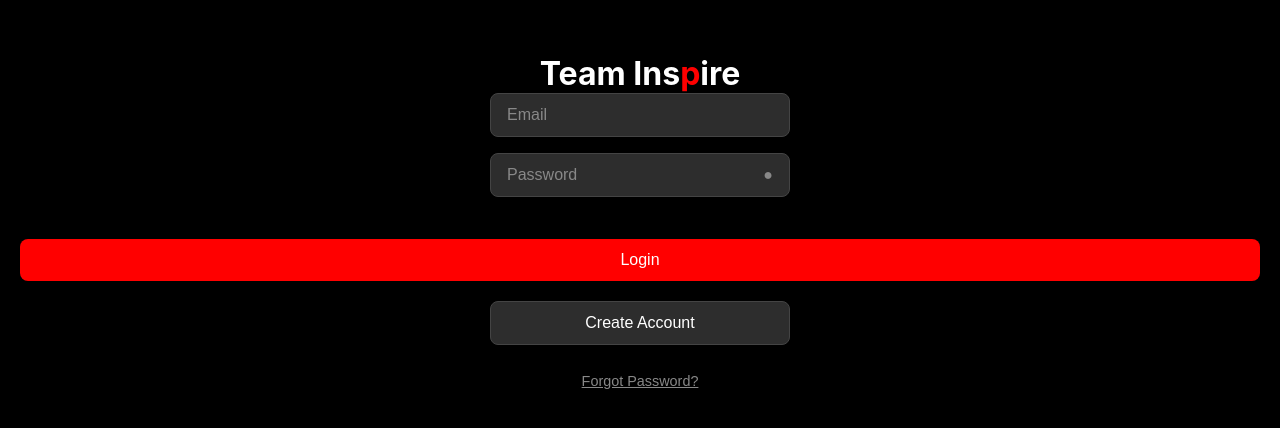
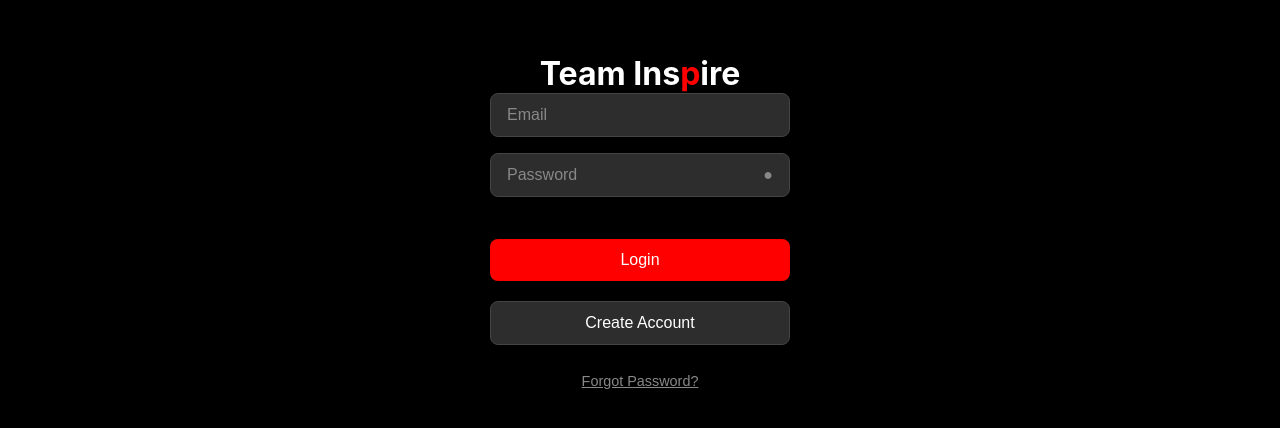
Before and after one commit to CardChase151/BandOfBrothers, a React (Create React App) app: page / in a window 1280 px wide. Shown: the part 170-598 px from the top of the page. Built offline with nearby package versions, Linux system fonts and the light colour scheme; no server answers.

Commit message:
Fix button widths on desktop

```diff
--- a/src/onboarding/createAccount.js
+++ b/src/onboarding/createAccount.js
@@ -130,6 +130,7 @@ function CreateAccount() {
         className="button-primary"
         onClick={handleCreateAccount}
         disabled={isCreatingAccount}
+        style={{ maxWidth: '300px' }}
       >
         {isCreatingAccount ? (
           <div style={{ display: 'flex', alignItems: 'center', justifyContent: 'center', gap: '8px' }}>
--- a/src/onboarding/login.js
+++ b/src/onboarding/login.js
@@ -88,6 +88,7 @@ function Login() {
         className="button-primary"
         onClick={handleLogin}
         disabled={isLoggingIn}
+        style={{ maxWidth: '300px' }}
       >
         {isLoggingIn ? (
           <div style={{ display: 'flex', alignItems: 'center', justifyContent: 'center', gap: '8px' }}>
@@ -105,7 +106,7 @@ function Login() {
           'Login'
         )}
       </button>
-      <button className="button-secondary" onClick={goToCreateAccount}>Create Account</button>
+      <button className="button-secondary" onClick={goToCreateAccount} style={{ maxWidth: '300px' }}>Create Account</button>
       <button className="button-link" onClick={goToForgotPassword}>Forgot Password?</button>
     </div>
   );
```
